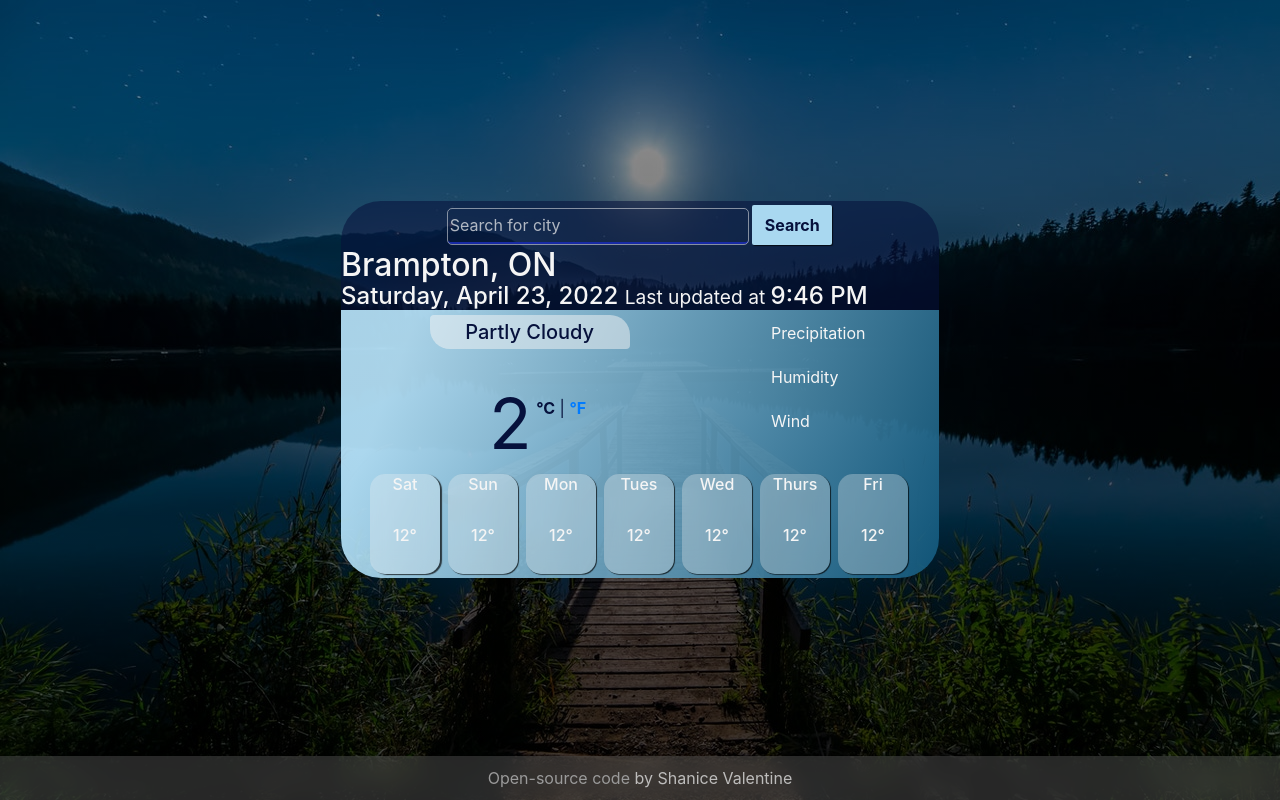
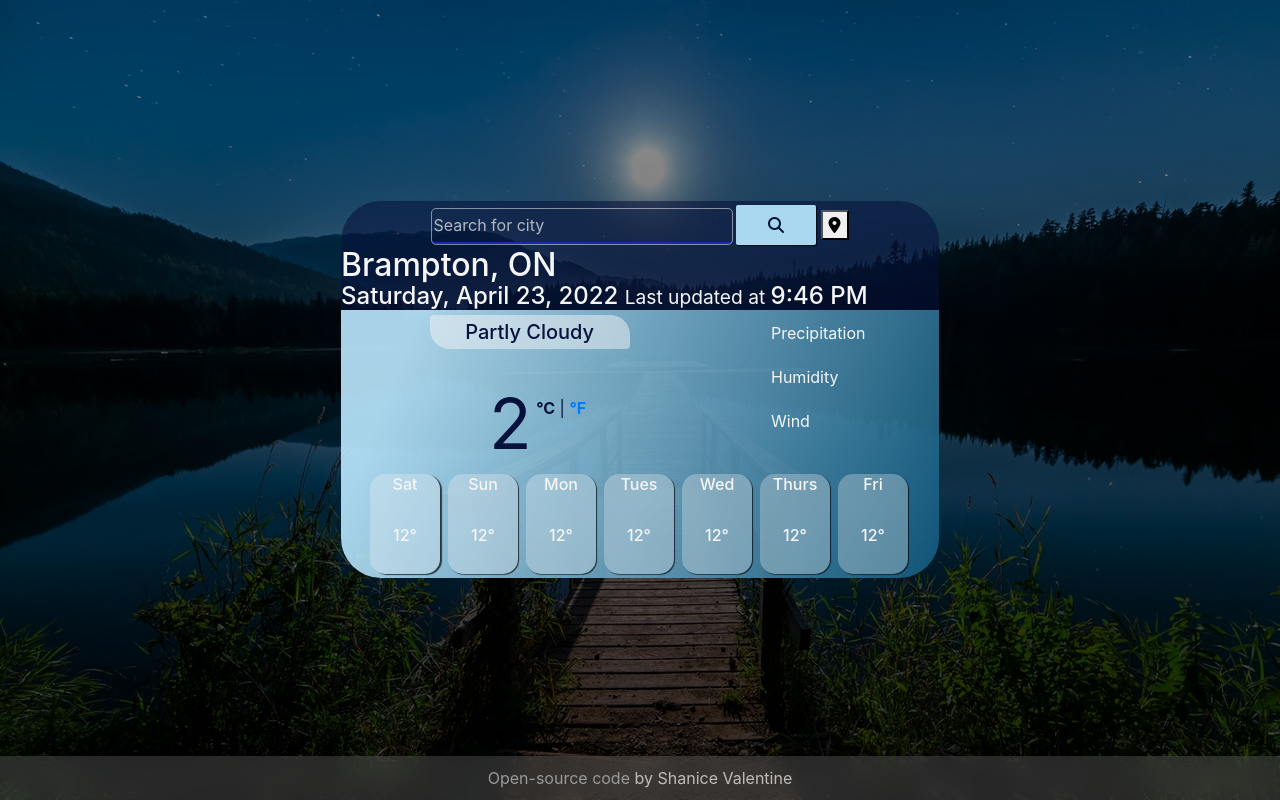
Before and after one commit to Shanmv/SheCodes-Weather-App, a plain HTML site: page index.html in a window 1280 px wide. Drawn offline with nearby package versions, Linux system fonts and the light colour scheme.

Commit message:
updated search engine design

```diff
--- a/index.html
+++ b/index.html
@@ -11,6 +11,7 @@
       integrity="sha384-ggOyR0iXCbMQv3Xipma34MD+dH/1fQ784/j6cY/iJTQUOhcWr7x9JvoRxT2MZw1T"
       crossorigin="anonymous"
     />
+    <script src="https://kit.fontawesome.com/9c95089bc8.js" crossorigin="anonymous"></script>
     <link rel="stylesheet" href="src/styles.css" />
     <script src="https://unpkg.com/axios/dist/axios.min.js"></script>
   </head>
@@ -18,7 +19,7 @@
     <div class="wrapper">
       <div class="container">
         <header class="city-date">
-          <form class="search-bar">
+          <form class=" clearfix search-bar">
             <input
               type="text"
               name="search"
@@ -27,7 +28,8 @@
               autocomplete="off"
               autofocus
             />
-            <input type="submit" value="Search" class="searchButton" />
+            <button class="searchButton"><i class="fa-solid fa-magnifying-glass"></i></button>
+            <button class="locationButton" id="locationButton"title="Use Current Location"><i class="fa-solid fa-location-dot"></i></button>
           </form>
           <h1 class="city-name">Brampton, ON</h1>
           <h2>Sunday, February 13, 2022</h2>
```
